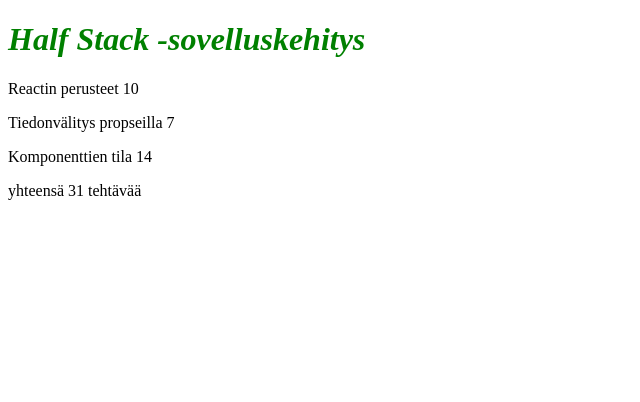
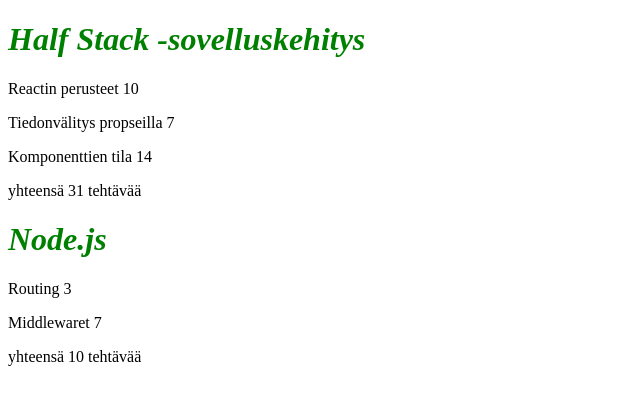
Before and after one commit to poksiala/mooc-osa2, a React (Create React App) app: page / in a window 1280 px wide. Shown: the top 402 px of the page, without its empty margins (0-640 px from the left). Built offline with nearby package versions, Linux system fonts and the light colour scheme.

Commit message:
part 2-04

```diff
--- a/src/App.js
+++ b/src/App.js
@@ -32,8 +32,10 @@
 }
 
 const App = () => {
-  const kurssi = {
+  const kurssit = [
+    {
       nimi: 'Half Stack -sovelluskehitys',
+      id: 1,
       osat: [
         {
           nimi: 'Reactin perusteet',
@@ -51,11 +53,28 @@
           id: 3
         }
       ]
+    },
+    {
+      nimi: 'Node.js',
+      id: 2,
+      osat: [
+        {
+          nimi: 'Routing',
+          tehtavia: 3,
+          id: 1
+        },
+        {
+          nimi: 'Middlewaret',
+          tehtavia: 7,
+          id: 2
         }
+      ]
+    }
+  ]
 
   return (
     <div>
-      <Kurssi kurssi={kurssi} />
+      {kurssit.map(kurssi => <Kurssi key={kurssi.id} kurssi={kurssi} />)}
     </div>
   )
 }
```
Lines whose indentation alone changed are shown as unchanged.
